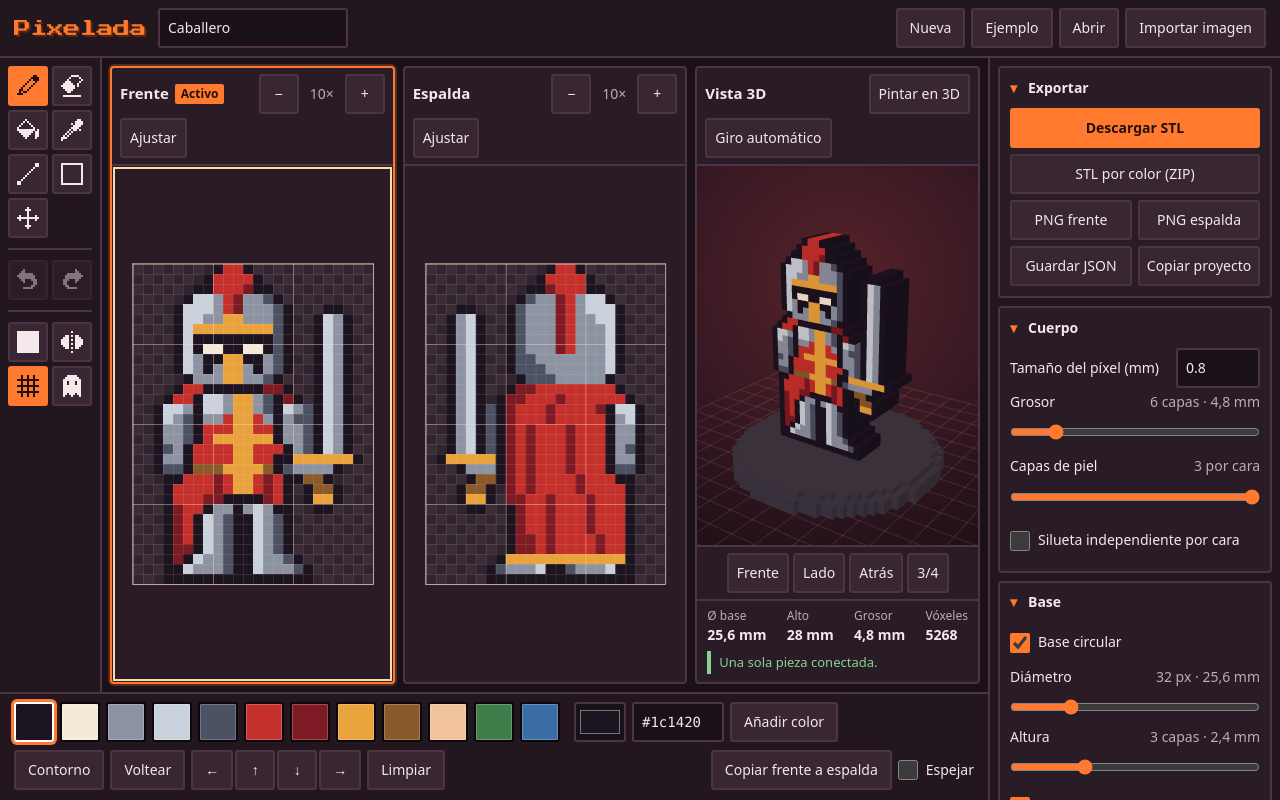
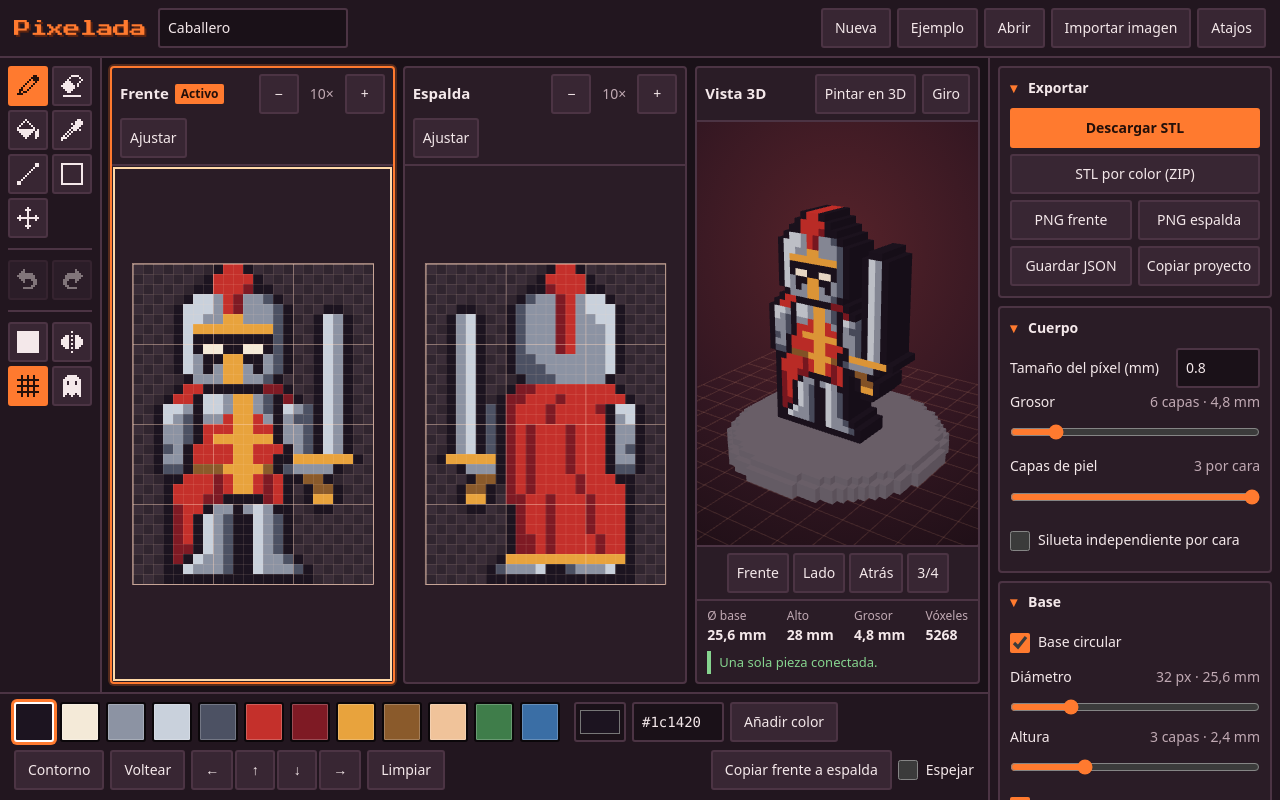
Before and after one commit to PaPablo/pixelada, a website built with Vite: page index.html in a window 1280 px wide. Built offline with nearby package versions, Linux system fonts and the light colour scheme.

Commit message:
Pulido: ayuda de atajos, ejemplo y ajustes en movil y tableta
Co-Authored-By: Claude Opus 5.5 <noreply@anthropic.com>

```diff
--- a/src/model/sample.ts
+++ b/src/model/sample.ts
@@ -84,5 +84,11 @@ function layer(rows: readonly string[]): Uint8Array {
 
 export function sampleProject(): Project {
   const p = emptyProject(24, 32, 'Caballero');
-  return { ...p, palette: DEFAULT_PALETTE, front: layer(FRONT), back: layer(BACK) };
+  return {
+    ...p,
+    palette: DEFAULT_PALETTE,
+    front: layer(FRONT),
+    back: layer(BACK),
+    base: { ...p.base, color: '#6b6470' },
+  };
 }
--- a/src/ui/app.ts
+++ b/src/ui/app.ts
@@ -12,6 +12,7 @@ import { Derived } from './derived';
 import { h, setAttr } from './dom';
 import { createExportPanel, createOpenButton } from './export-panel';
 import { createFigureSettings } from './figure-settings';
+import { createHelpButton } from './help';
 import { createImportButton } from './import-dialog';
 import { createPalette } from './palette';
 import { bindShortcuts } from './shortcuts';
@@ -98,6 +99,7 @@ export function createApp(root: HTMLElement): void {
     h('button', { type: 'button', class: 'btn', onclick: () => replace(sampleProject, 'Ejemplo cargado.') }, 'Ejemplo'),
     createOpenButton(store),
     createImportButton(store, session),
+    createHelpButton(),
   );
   const header = h('header', { class: 'app-head' }, h('h1', {}, 'Pixelada'), name, saved, h('div', { class: 'spacer' }), fileActions);
 
--- /dev/null
+++ b/src/ui/help.ts
@@ -0,0 +1,36 @@
+/** Diálogo con los atajos de teclado. */
+import { h } from './dom';
+
+const ROWS: readonly [string, string][] = [
+  ['B', 'Lápiz'],
+  ['E', 'Borrador'],
+  ['G', 'Rellenar'],
+  ['I', 'Gotero'],
+  ['L', 'Línea'],
+  ['R', 'Rectángulo'],
+  ['H', 'Mover vista'],
+  ['Tab', 'Alternar cara (con el foco en un lienzo)'],
+  ['Escape', 'Salir del lienzo o cancelar el trazo'],
+  ['C', 'Copiar la cara activa a la otra'],
+  ['Mayús + C', 'Copiarla espejada'],
+  ['Ctrl + Z', 'Deshacer'],
+  ['Ctrl + Y, Ctrl + Mayús + Z', 'Rehacer'],
+  ['Rueda, pellizco', 'Zoom'],
+  ['Botón central', 'Mover la vista con cualquier herramienta'],
+  ['Mayús + arrastrar', 'Girar mientras pintas en 3D'],
+];
+
+export function createHelpButton(): HTMLElement {
+  const dialog = h(
+    'dialog',
+    { class: 'dialog', 'aria-labelledby': 'help-title' },
+    h(
+      'form',
+      { method: 'dialog' },
+      h('h2', { id: 'help-title' }, 'Atajos'),
+      h('dl', { class: 'keys' }, ...ROWS.flatMap(([k, t]) => [h('dt', {}, k), h('dd', {}, t)])),
+      h('div', { class: 'dialog-actions' }, h('button', { type: 'submit', class: 'btn accent', autofocus: true }, 'Cerrar')),
+    ),
+  );
+  return h('span', { class: 'help' }, h('button', { type: 'button', class: 'btn', onclick: () => dialog.showModal() }, 'Atajos'), dialog);
+}
--- a/src/ui/styles.css
+++ b/src/ui/styles.css
@@ -629,6 +629,22 @@ fieldset.plain {
   background: var(--bg);
 }
 
+.keys {
+  display: grid;
+  grid-template-columns: auto 1fr;
+  gap: 4px 14px;
+  margin: 0;
+}
+
+.keys dt {
+  font-weight: 650;
+  color: var(--ember);
+}
+
+.keys dd {
+  margin: 0;
+}
+
 .dialog-actions {
   display: flex;
   justify-content: flex-end;
@@ -703,6 +719,14 @@ fieldset.plain {
   .workspace {
     display: flex;
     flex-direction: column;
+  }
+
+  .app-head {
+    padding: 12px 12px 8px;
+  }
+
+  .help {
+    display: none;
   }
 
   .tabs {
--- a/src/ui/view3d-panel.ts
+++ b/src/ui/view3d-panel.ts
@@ -43,8 +43,8 @@ export function createView3dPanel(store: Store, session: Session, derived: Deriv
   };
   session.subscribe(syncPaint);
   syncPaint();
-  const rotate = h('button', { type: 'button', class: 'btn small', disabled: true, 'aria-pressed': 'false',
-    onclick: () => scene?.setAutoRotate(!scene.autoRotate) }, 'Giro automático');
+  const rotate = h('button', { type: 'button', 'aria-label': 'Giro automático', class: 'btn small', disabled: true, 'aria-pressed': 'false',
+    onclick: () => scene?.setAutoRotate(!scene.autoRotate) }, 'Giro');
   const syncMotion = (): void => {
     if (reduced.matches) scene?.setAutoRotate(false);
     rotate.disabled = !scene || reduced.matches;
```
Also changed, not shown: e2e/shots.spec.ts (+6 -0 lines).
